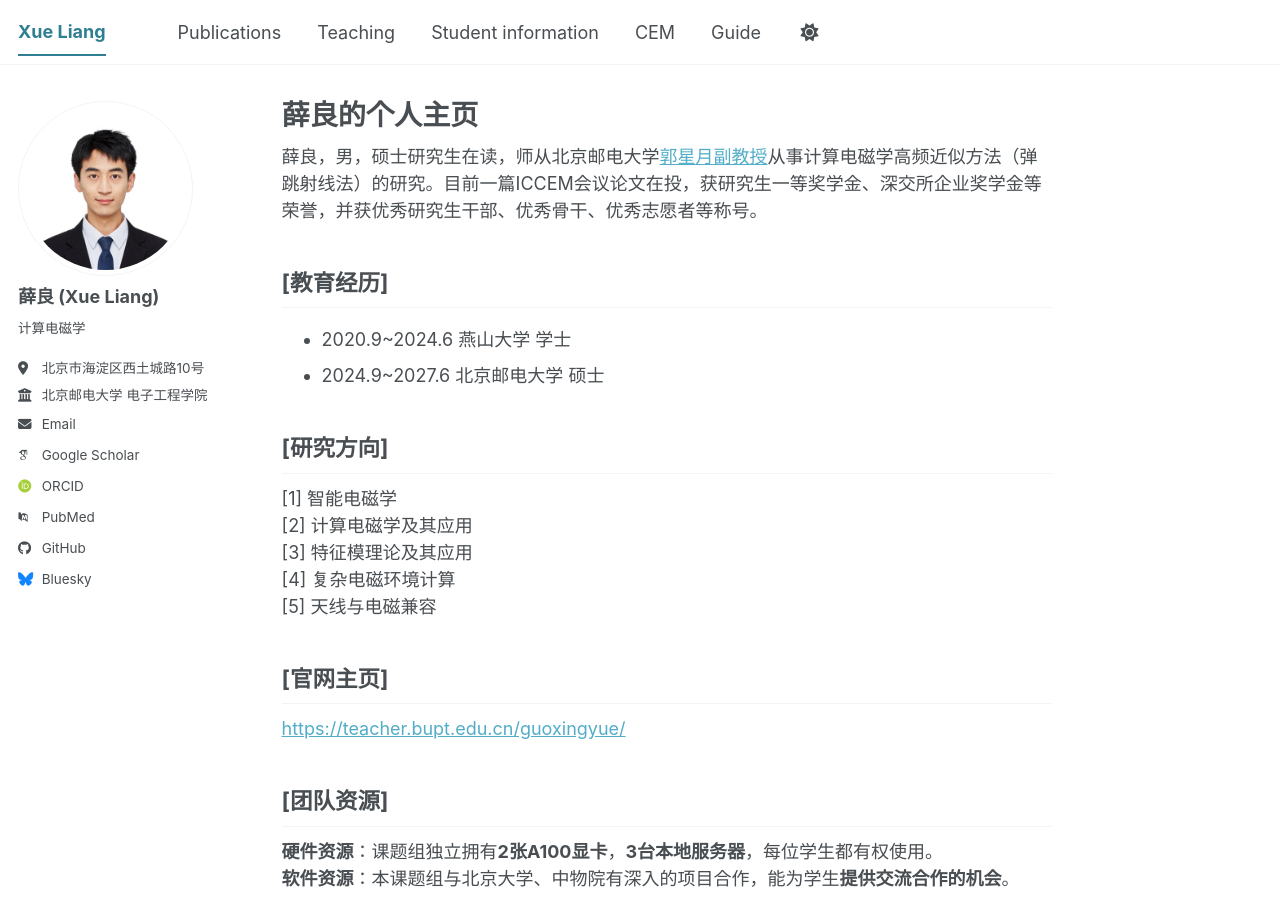
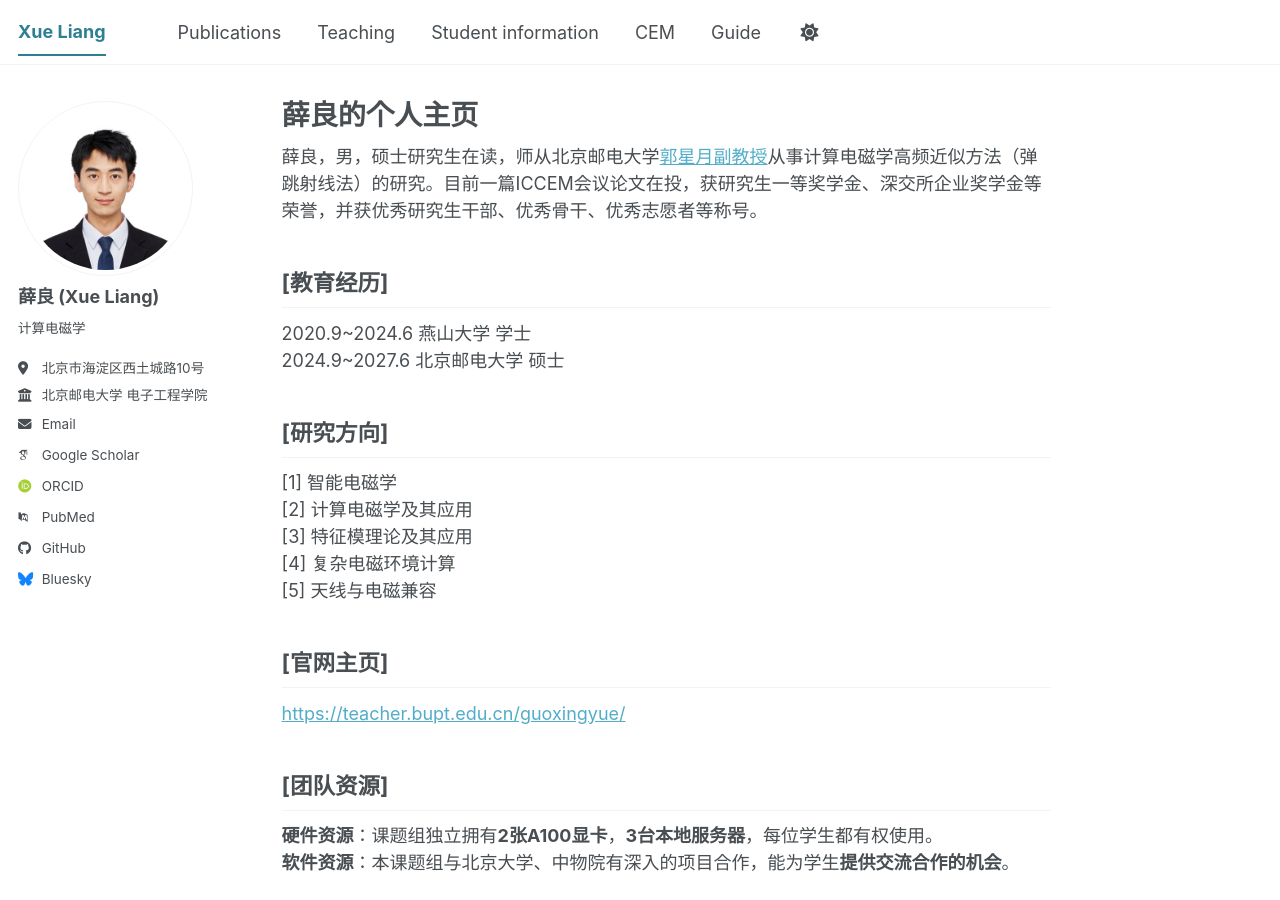
Before and after one commit to TsingHuaGo/xueliang.github.io, a Jekyll site: the page built from _pages/about.md, in a window 1280 px wide and 900 px high. Built offline with Jekyll 4.4.1, drawn with Linux system fonts in a browser that asks for light colours; some web fonts are replaced; a script bundle is joined from its source files by our own code; library files that are not in the unit come from our copies.

```diff
--- a/_pages/about.md
+++ b/_pages/about.md
@@ -11,8 +11,8 @@ redirect_from:
 
 [教育经历]
 ------
-- 2020.9~2024.6    燕山大学    学士
-- 2024.9~2027.6    北京邮电大学    硕士
+2020.9~2024.6    燕山大学    学士\
+2024.9~2027.6    北京邮电大学    硕士
 
 [研究方向]
 ------
```
